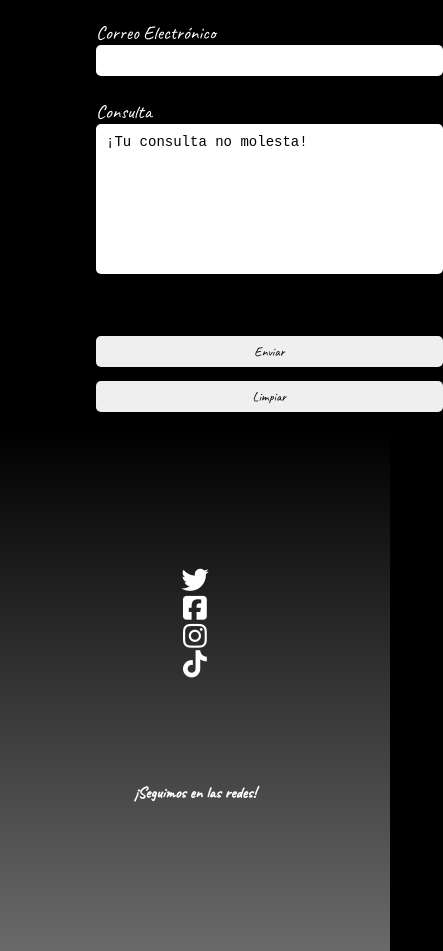
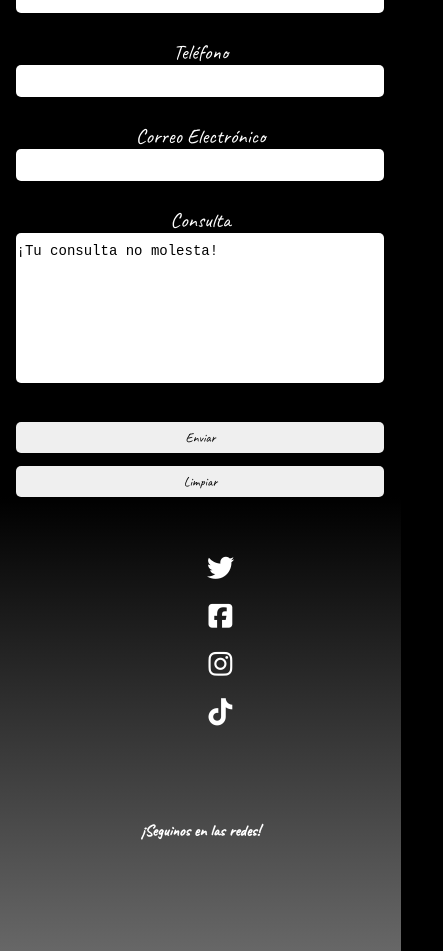
Before and after one commit to martinezarraigadamaria/martinezarraigadamaria.github.io, a plain HTML site: page contacto.html in a window 390 px wide. Shown: the part 1049-2000 px from the top of the page, 443 px wide, since content can reach past the window. Drawn offline with Linux system fonts and the light colour scheme.

Commit message:
Iteracion Responsive

```diff
--- a/contacto.html
+++ b/contacto.html
@@ -36,13 +36,15 @@
      <!-- Logo y barra de navegación -->
     <!-- Logo -->
     <header class = "item main-header">
+
         <div class="logo-nav-container">
-        <p style="padding-left: 17%;">
+            <div class="logo">
                 <img src="./images/brujula.jpeg" class="rotate" width="40" height="40"/>
-        </p>
+            </div>
 
             <!-- nav -->
-        <nav class = "navigation">
+
+            <div class = "navigation">
                 <ul>
                     <li><a href="index.html">Home</a></li>
                     <li><a href="index.html#ancla-1">Nuestros Viajes</a></li>
@@ -50,7 +52,8 @@
                     <li><a href="contacto.html">Contactanos</a></li>
                     <li><a href="tips.html">Tips del Viajero</a></li>
                 </ul>
-        </nav>
+            </div>
+
       </div>
     </header>
 
@@ -72,68 +75,68 @@
         <form  class="form" name="myForm" action="./show_data.html" onsubmit="return validateForm()">
 
             <!-- Apellido -->
-            <label for="apellido">Apellido</label> <br>
+            <label for="apellido">Apellido</label>
             <input type="text" id = "apellido" name="apellido">
-            <br>
+
             <b id="campo_apellido"></b>
             <br>
 
             <!-- Nombre -->
-            <label for="nombre">Nombre</label> <br>
+            <label for="nombre">Nombre</label>
             <input type="text" id="nombre" name="nombre">
-            <br>
+
             <b id="campo_nombre"></b>
             <br>
 
             <!-- Edad -->
-            <label for="edad">Edad</label> <br>
+            <label for="edad">Edad</label>
             <input type="number" id="edad" name="edad">
-            <br>
+
             <b id="campo_edad"></b>
             <br>
 
             <!-- Telefono -->
-            <label for="tel">Teléfono</label> <br>
+            <label for="tel">Teléfono</label>
             <input id="tel" name="tel">
-            <br>
+
             <b id="campo_tel"></b>
             <br>
 
             <!-- Mail -->
-            <label for="tel">Correo Electrónico</label> <br>
+            <label for="tel">Correo Electrónico</label>
             <input  id="mail" name="mail">
-            <br>
+
             <b id="campo_mail"></b>
             <br>
 
             <!-- Consulta -->
-            <label for="consulta">Consulta</label> <br>
+            <label for="consulta">Consulta</label>
             <textarea id="consulta" name="consulta">¡Tu consulta no molesta!</textarea>
             <b id="campo_consulta"></b>
+
             <br>
-            <p>
-        <input style="margin: 1em 0" type="submit" value="Enviar">
-        <input type="reset" value="Limpiar">
-            </p>
+        <input style="margin: 1em 0; font-family: Caveat, cursiva;" type="submit" value="Enviar">
+        <input style="font-family: Caveat, cursiva;" type="reset" value="Limpiar">
+
        </form>
     </div>
 
     <!-- Footer -->
-    <footer class="item footer">
+    <footer style="padding-top: 2em" class="item footer">
+        <div>
+            <ul>
+            <li><a href="https://www.twitter.com"><i class="fa-brands fa-twitter"></i></a></li>
+            <li><a href="https://www.facebook.com/"><i class="fa-brands fa-facebook-square"></i></a></li>
+            <li><a href="https://www.instagram.com/"><i class="fa-brands fa-instagram"></i></a></li>
+            <li><a href="https://www.tiktok.com/"><i class="fa-brands fa-tiktok"></i></a></li>
+            </ul>
+        </div>
         <p>
-        <br><br>
-      <a href="https://www.twitter.com"><i class="fa-brands fa-twitter"></i></a>
-      <a href="https://www.facebook.com/"><i class="fa-brands fa-facebook-square"></i></a>
-      <a href="https://www.instagram.com/"><i class="fa-brands fa-instagram"></i></a>
-      <a href="https://www.tiktok.com/"><i class="fa-brands fa-tiktok"></i></a>
+          <br>
         </p>
 
         <p>
-        <br><br>
-      </p>
-
-      <p>
-      ¡Seguimos en las redes!
+        ¡Seguinos en las redes!
         </p>
 
     </footer>
--- a/form_validation.js
+++ b/form_validation.js
@@ -16,7 +16,7 @@ function validarApellido(apellido) {
 
 function validarEdad(edad) {
   if (isNaN(parseInt(edad)) || parseInt(edad) < 1 || parseInt(edad) > 10) {
-        mensaje = "*Campo obligatorio. Ingrese un número entre 1 y 100.";
+        mensaje = "*Ingrese un número entre 1 y 100.";
         document.getElementById("campo_edad").innerHTML = mensaje;
         return false;
   }
@@ -24,7 +24,7 @@ function validarEdad(edad) {
 
 function validarTelefono(tel) {
   if ( isNaN(parseInt(tel)) || tel.length  < 7) {
-        mensaje = "*Campo obligatorio. Ingrese un número válido." ;
+        mensaje = "*Ingrese un número válido." ;
         document.getElementById("campo_tel").innerHTML = mensaje;
         return false;
   }
@@ -32,7 +32,7 @@ function validarTelefono(tel) {
 
 function validarMail(correo) {
   if (/^\w+([\.-]?\w+)*@\w+([\.-]?\w+)*(\.\w{2,3})+$/.test(correo) != Boolean(true)){
-        mensaje = "*Campo obligatorio. Debe ingresar un correo válido.";
+        mensaje = "*Debe ingresar un correo válido.";
         document.getElementById("campo_mail").innerHTML = mensaje;
         return false;
   }
--- a/style/estilos_index.css
+++ b/style/estilos_index.css
@@ -1,16 +1,17 @@
 .main-grid-container{
     display: grid;
-    grid-template-columns: 2.5fr 3.5fr;
-    grid-template-rows: .4fr 3.6fr 6fr 4.1fr 1.3fr;
-    grid-template-areas: "main-header main-header"
-                         "block21 block22"
-                         "block3 block3"
-                         "block40 block41"
-                         "footer footer";
+    grid-template-columns: 2fr 2fr 2fr;
+    grid-template-rows: 1fr 3.6fr 6fr 4.1fr 1.3fr;
+    grid-template-areas: "main-header main-header main-header"
+                         "block21 block21 block22"
+                         "block3 block3 block3"
+                         "block40 block41 block41"
+                         "footer footer footer";
     height: 500vh;
-    grid-gap: 1px;
-    background-color: white;
-    /*background: linear-gradient(to bottom, black 50%, gray);*/
+    grid-gap: 1px; /**/
+    background-color: white; /**/
+    color: white;
+
 }
 
 
@@ -25,17 +26,18 @@ body {
 .logo-nav-container {
   display: flex;
   justify-content: space-between;
+  padding: 1.5em;
 }
 
-nav {
+
+.navigation {
   float: right;
-    padding-top: 1.5%;
   font-family: 'Caveat', cursive;
   font-size: larger;
   font-weight: bold;
 }
 
-	nav ul {
+.navigation ul {
 margin: 0;
 padding-right: 20px;
 list-style: none;
@@ -43,15 +45,16 @@ nav {
 background-color: transparent;
 }
 
-		nav ul li {
+ul li {
 display: inline-block;
 }
 
-			nav ul li a {
+ul li a {
 display: block;
 color: white;
 padding: 10px;
 }
+
 
 .p-text {
   padding: 1.5em;
@@ -84,7 +87,9 @@ a:visited {
 h1 {
   font-family: 'Caveat', cursive;
   font-size: 4em;
+  padding: 1em;
   text-align: center;
+  color: white;
 }
 
 
@@ -126,12 +131,6 @@ div > p {
     grid-area: block41;
 }
 
-footer{
-    grid-area: footer;
-    text-align: center;
-    font-family: 'Caveat', cursive;
-    font-weight: bold;
-}
 
 .item{
     background-color: transparent;
@@ -191,6 +190,20 @@ footer{
   filter: blur(2px);
 }
 
+footer{
+  grid-area: footer;
+  text-align: center;
+  font-family: 'Caveat', cursive;
+  font-weight: bold;
+  background-image: linear-gradient(to top, gray, black);
+}
+
+.block22 > img {
+  height: 100%;
+  width: 100%;
+  object-fit: contain;
+ }
+
 /**//**//**//**//**//**//**//**//**//**//**//**//**//**//**//**//**//**/
 /* MEDIA QUERIES */
 
@@ -208,13 +221,57 @@ footer{
                            "block41"
                            "footer";
     height: 650vh;
-    /*background: linear-gradient(to bottom, black 50%, gray)*/
   }
+  .logo-nav-container {
+    display: flex;
+    padding: 1em;
+    flex-direction: column;
+    text-align: center;
+  }
+
+
+}
+
+
+/* Medium devices (tablets, 768px and up) */
+@media only screen and (max-width: 768px){
+  .main-grid-container{
+      display: grid;
+      grid-template-columns: 1fr;
+      grid-template-rows: .4fr 4fr 4fr 4fr 4fr 4fr 4fr;
+      grid-template-areas: "main-header"
+                           "block21"
+                           "block22"
+                           "block3"
+                           "block40"
+                           "block41"
+                           "footer";
+    height: 650vh;
+  }
+
+  .logo-nav-container {
+    display: flex;
+    padding: 2em;
+    flex-direction: column;
+    text-align: center;
+  }
+
+  .footer {
+    display: flex;
+    flex-direction: column;
+    text-align: center;
+    padding: 5.5em;
+  }
+
+
 }
 
 
 
+
+
 /* for touch screen devices */
+/*
 @media (hover: none) {
   .location-title {
     opacity: 1;
@@ -222,4 +279,4 @@ footer{
   .location-image img {
     filter: blur(2px);
   }
-}
+}*/
--- a/style/estilos_others.css
+++ b/style/estilos_others.css
@@ -18,7 +18,7 @@
 .main-grid-container-tips{
   display: grid;
   grid-template-columns: 1fr;
-  grid-template-rows: .8fr 6fr 1fr;
+  grid-template-rows: 1fr 6fr 1.5fr;
   grid-template-areas: "main-header "
                        "block"
                        "footer";
@@ -29,8 +29,8 @@
 
 .gallery-video {
   display: flex;
-  justify-content: space-evenly;
-  align-items:center;
+  text-align: center;
+  justify-content: center;
 }
 
 iframe {
@@ -51,6 +51,8 @@ iframe {
   justify-content: center;
   align-items: center;
   padding: 2em;
+  flex-direction: column;
+
 }
 
 img {
@@ -64,6 +66,15 @@ img {
 /**//**//**//**//**//**//**//**//**//**//**//**//**//**//**//**//**//**/
 /* ESTILOS FILE CONTACTO */
 
+form {
+  display: flex;
+  align-items: center;
+  text-align: right;
+  flex-direction: column;
+  padding: 0em 0em;
+  margin: 0em;
+}
+
 textarea:focus {
   background-color: lightgrey;
 }
@@ -74,27 +85,27 @@ input:focus {
 
 form {
     font-family: 'Caveat', cursive;
-    font-size: 1.2em;
-    margin-left: 5em;
+    font-size: 1.3em;
+    margin: 1em;
     color: white;
 }
 
 input {
-    font-family: 'Caveat', cursive;
+    font-family: 'Patrick Hand', cursive; /*'Caveat', cursive;*/
 }
 
 input {
-  width: 170%;
-  padding: 7px 5px;
+  width: 200%;
+  padding: 7px 0px;
   box-sizing: border-box;
   border: 2px;
   border-radius: 5px;
 }
 
 textarea {
-  width: 170%;
+  width: 200%;
   height: 150px;
-  padding: 10px 10px;
+  padding: 10px 0px;
   box-sizing: border-box;
   border: 2px;
   border-radius: 5px;
@@ -104,7 +115,7 @@ textarea {
 
 form > b {
     color: red;
-    font-size: .7em;
+    font-size: .8em;
 }
 
 input[type=submit]:hover {
@@ -115,16 +126,10 @@ input[type=reset]:hover {
   background-color: red;
 }
 
-.block1-contacto {
+.block1-contacto, .block2-contacto {
   display: flex;
   justify-content: center;
   align-items: center;
-}
-
-.block2-contacto {
-  display: flex;
-  justify-content: left;
-  align-items:center;
 }
 
 /**//**//**//**//**//**//**//**//**//**//**//**//**//**//**//**//**//**/
@@ -212,6 +217,7 @@ a:visited {
 h1 {
   font-family: 'Caveat', cursive;
   font-size: 4em;
+  padding: 1em;
   text-align: center;
   color: white;
 }
@@ -230,7 +236,6 @@ footer{
     font-weight: bold;
     background-image: linear-gradient(to top, gray, black);
 }
-
 
 
 /* Medium devices (tablets, 768px and up) */
@@ -252,6 +257,21 @@ footer{
     text-align: center;
   }
 
+  .block2-contacto {
+    display: flex;
+    justify-content: center;
+    align-items:center;
+  }
+
+  form {
+    display: flex;
+    align-items: center;
+    text-align: left;
+    flex-direction: column;
+    padding: 0em 0em;
+    margin: 0em;
+
+  }
 
 }
 
@@ -268,6 +288,17 @@ footer{
 
 }
 
+.main-grid-container-tips{
+  display: grid;
+  grid-template-columns: 1fr;
+  grid-template-rows: 1fr 6fr 4fr;
+  grid-template-areas: "main-header "
+                       "block"
+                       "footer";
+  height: 250vh;
+}
+
+
 .logo-nav-container {
   display: flex;
   padding: 2em;
@@ -279,7 +310,7 @@ footer{
   display: flex;
   flex-direction: column;
   text-align: center;
-  padding: 5em;
+  padding: 5.5em;
 }
 
 }
```
Also changed, not shown: index.html (+21 -18 lines), sobrenosotros.html (+3 -1 lines), tips.html (+18 -15 lines), images/catarata.jpg (added), images/mochilero1.jpg (added). Lines whose indentation alone changed are shown as unchanged.
